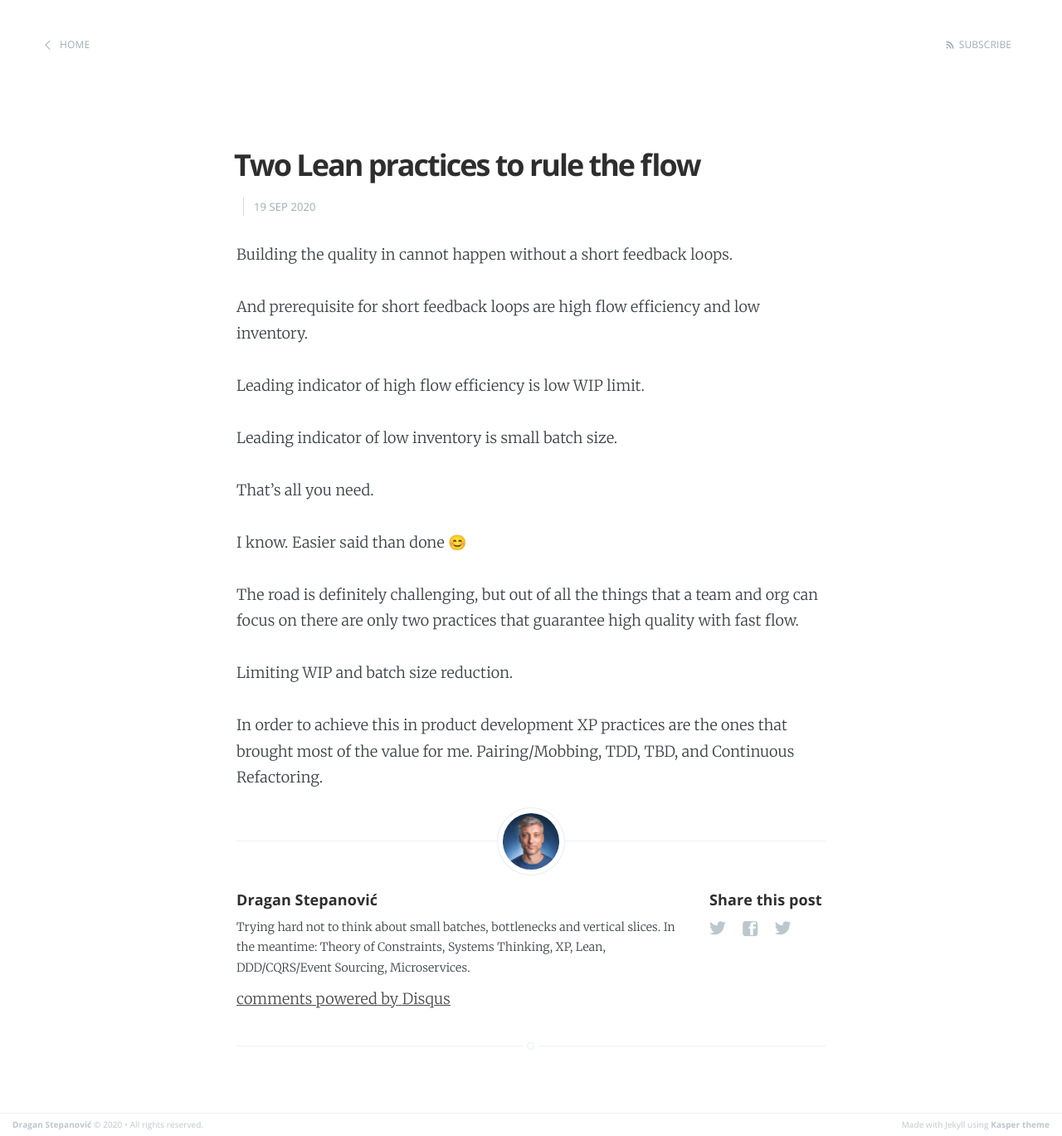
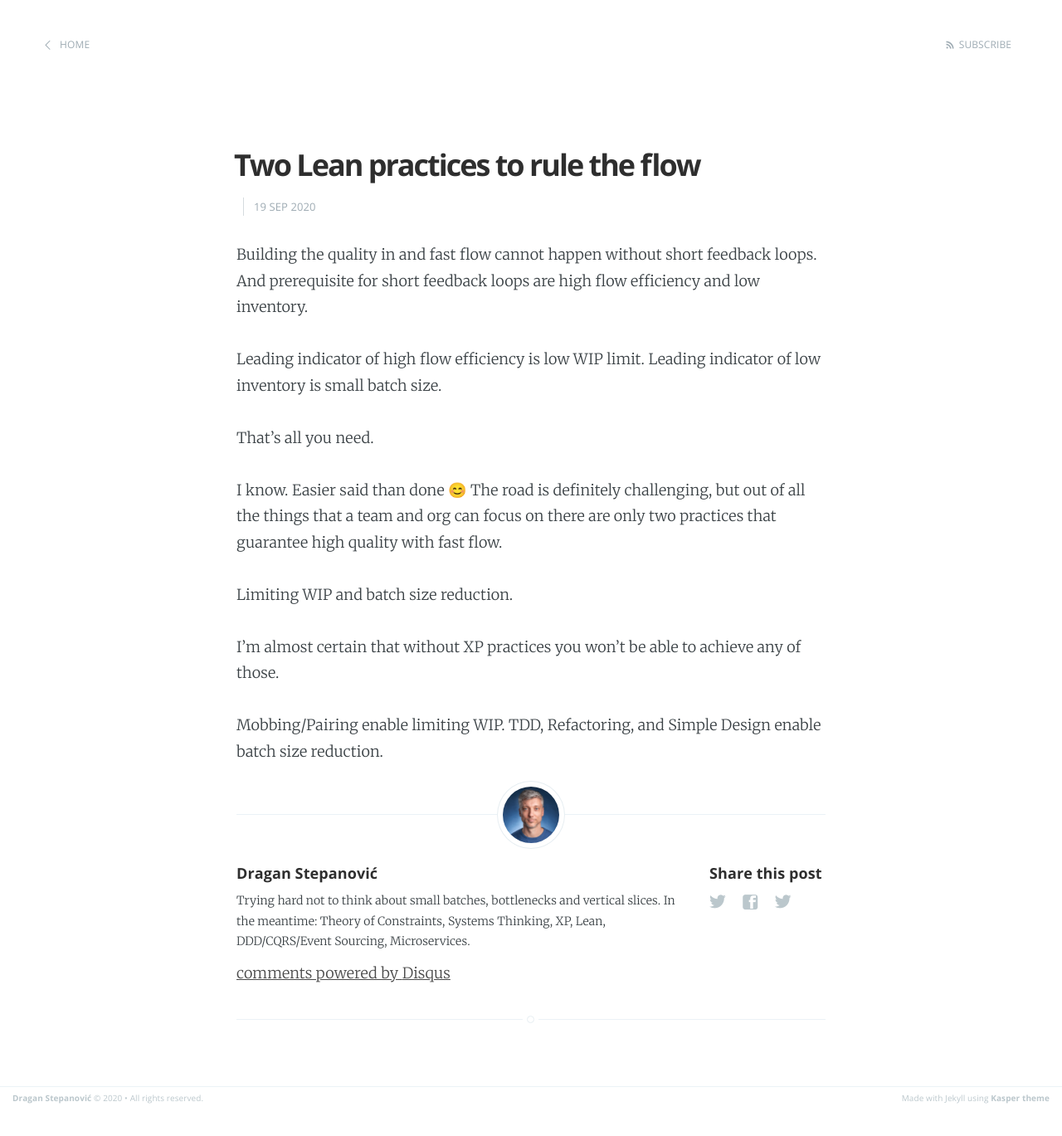
Before and after one commit to dragan-stepanovic/dragan-stepanovic.github.io, a Jekyll site: the page built from _posts/2020-09-19-two-practices-to-rule-the-flow.md, in a window 1280 px wide. Shown: the whole page at 83% size. Built offline with Jekyll 4.4.1, drawn with Linux system fonts in a browser that asks for light colours; our own code applies the rules of GitHub Pages for plain Markdown files; comment, search, counter and statistics services are not loaded; after the commit the page ends 1338 px from its top, so only the background shows below that.

Commit message:
Update 2020-09-19-two-practices-to-rule-the-flow.md

```diff
--- a/_posts/2020-09-19-two-practices-to-rule-the-flow.md
+++ b/_posts/2020-09-19-two-practices-to-rule-the-flow.md
@@ -2,30 +2,20 @@
 title: Two Lean practices to rule the flow
 ---
 
-Building the quality in cannot happen without a short feedback loops.
-
+Building the quality in and fast flow cannot happen without short feedback loops.
 And prerequisite for short feedback loops are high flow efficiency and low inventory.
 
-
-
 Leading indicator of high flow efficiency is low WIP limit.
-
 Leading indicator of low inventory is small batch size.
-
-
 
 That's all you need.
 
-
-
 I know. Easier said than done 😊
-
 The road is definitely challenging, but out of all the things that a team and org can focus on there are only two practices that guarantee high quality with fast flow.
-
-
 
 Limiting WIP and batch size reduction.
 
+I'm almost certain that without XP practices you won't be able to achieve any of those.
 
-
-In order to achieve this in product development XP practices are the ones that brought most of the value for me. Pairing/Mobbing, TDD, TBD, and Continuous Refactoring.
+Mobbing/Pairing enable limiting WIP.
+TDD, Refactoring, and Simple Design enable batch size reduction.
```
